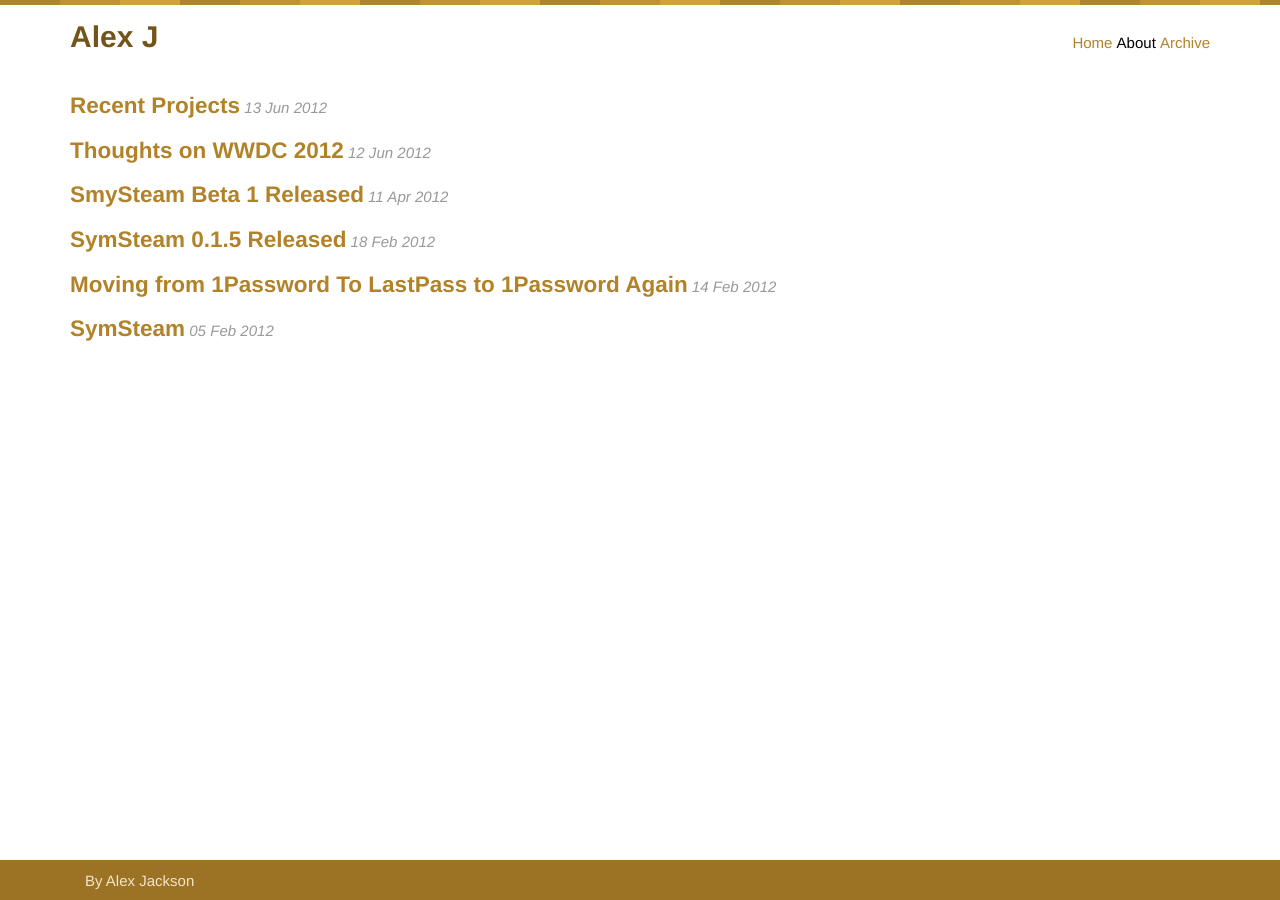
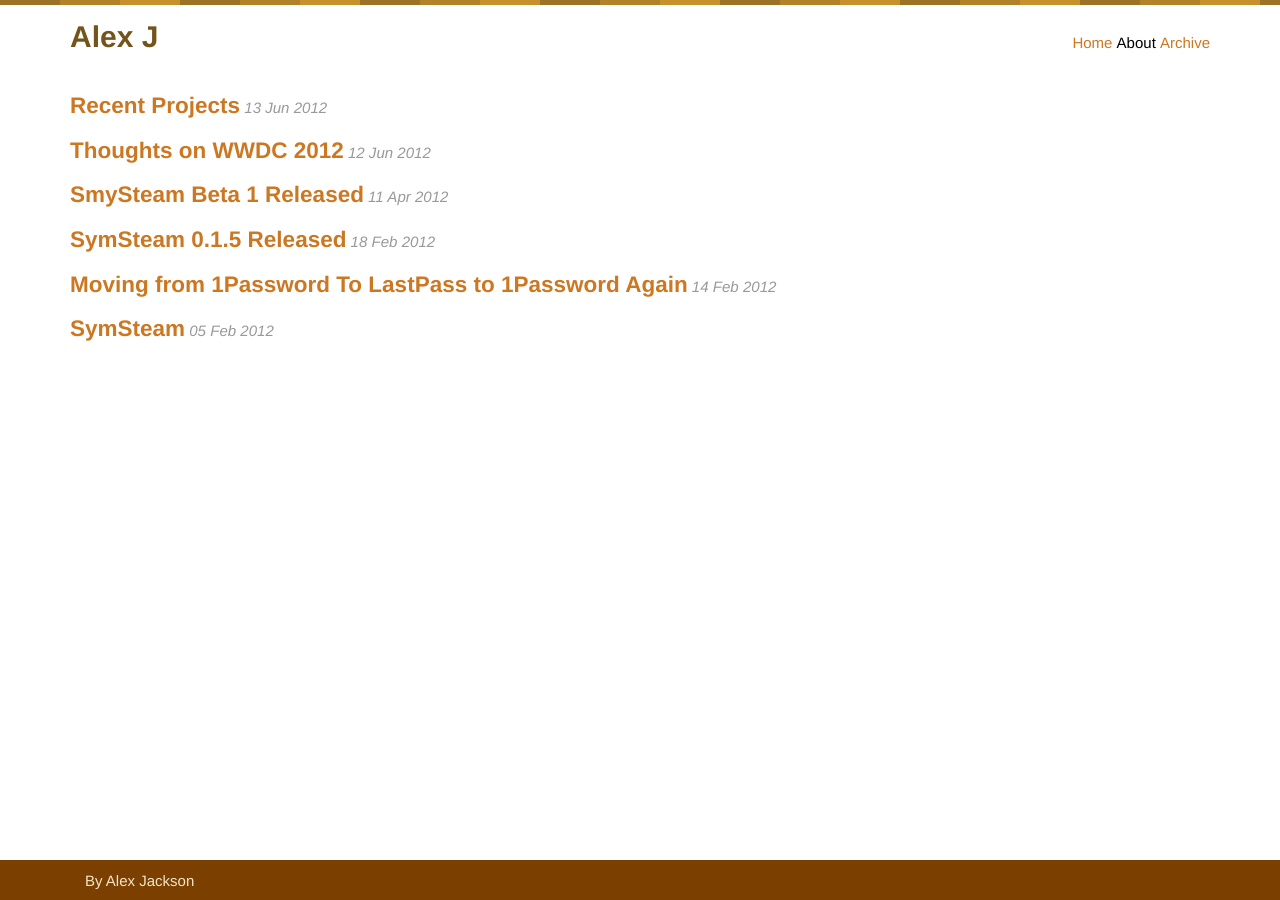
Before and after one commit to alexjohnj/alexjohnj, a Jekyll site: the page built from index.html, in a window 1280 px wide. Built offline with Jekyll 4.4.1, drawn with Linux system fonts in a browser that asks for light colours; Markdown is read by kramdown in place of the engine named in the settings.

Commit message:
Mixed up the colour scheme some more.

```diff
--- a/assets/styles/css/styles.css
+++ b/assets/styles/css/styles.css
@@ -427,7 +427,7 @@ footer {
   margin-top: -40px;
   height: 40px;
   clear: both;
-  background-color: #9c7324;
+  background-color: #7b3f00;
   color: #f3e5ca; }
   footer a, footer a:hover {
     color: inherit;
@@ -453,7 +453,7 @@ footer {
       display: none; } }
 
 #post-header-container {
-  border-bottom: 3px #b18228 solid; }
+  border-bottom: 3px #cc7722 solid; }
   #post-header-container h1 {
     margin-bottom: 2px; }
 
@@ -465,11 +465,11 @@ p {
   line-height: 1.5em; }
 
 a {
-  color: #b18228;
+  color: #cc7722;
   text-decoration: none; }
   a:hover {
     text-decoration: none;
-    color: #73541a; }
+    color: #b7410e; }
 
 h1 small {
   font-style: italic;
--- a/assets/styles/sass/layout.scss
+++ b/assets/styles/sass/layout.scss
@@ -76,7 +76,7 @@ footer {
 }
 
 #post-header-container{
-	border-bottom: 3px #b18228 solid;
+	border-bottom: 3px $underline-color solid;
 
 	h1 {
 		margin-bottom: 2px;
--- a/assets/styles/sass/variables.scss
+++ b/assets/styles/sass/variables.scss
@@ -1,8 +1,10 @@
 $footer-height: 40px;
-$footer-background-color: #9c7324;
+$footer-background-color: #7B3F00;
 $footer-text-color: #f3e5ca;
 
 $header-text-color: #73541a;
 
-$link-color: #b18228;
-$link-color-hover: #73541a;
+$underline-color: #cc7722;
+
+$link-color: #cc7722;
+$link-color-hover: #b7410e;
```
Also changed, not shown: assets/images/top_pattern.png.
